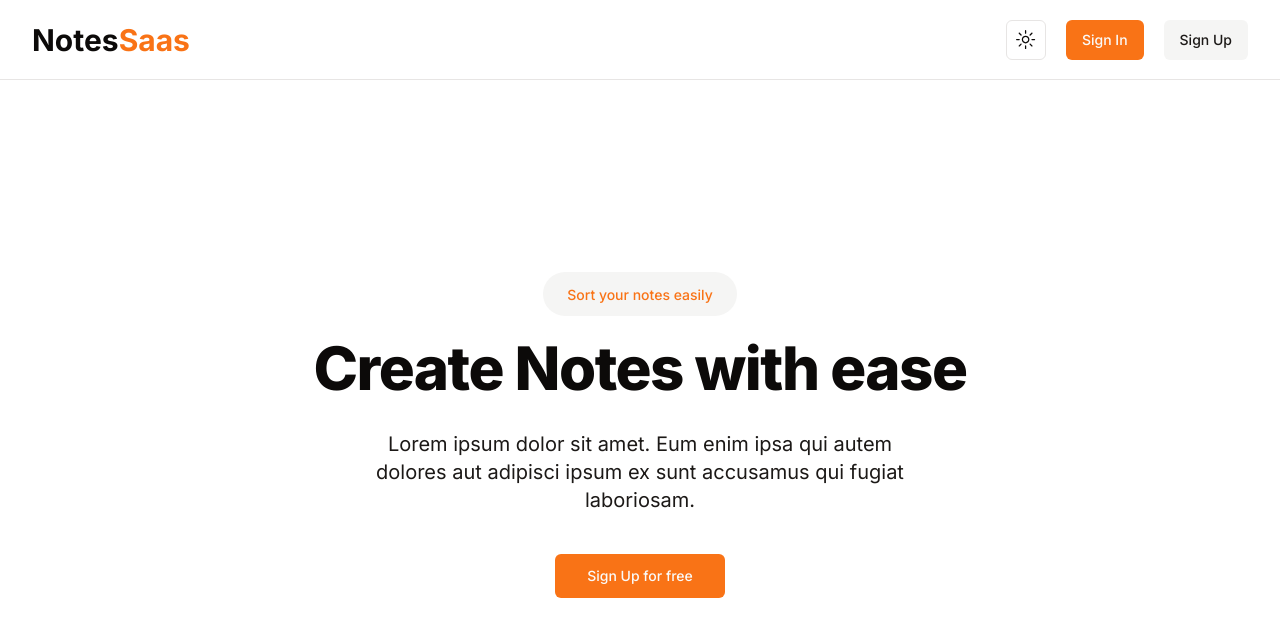
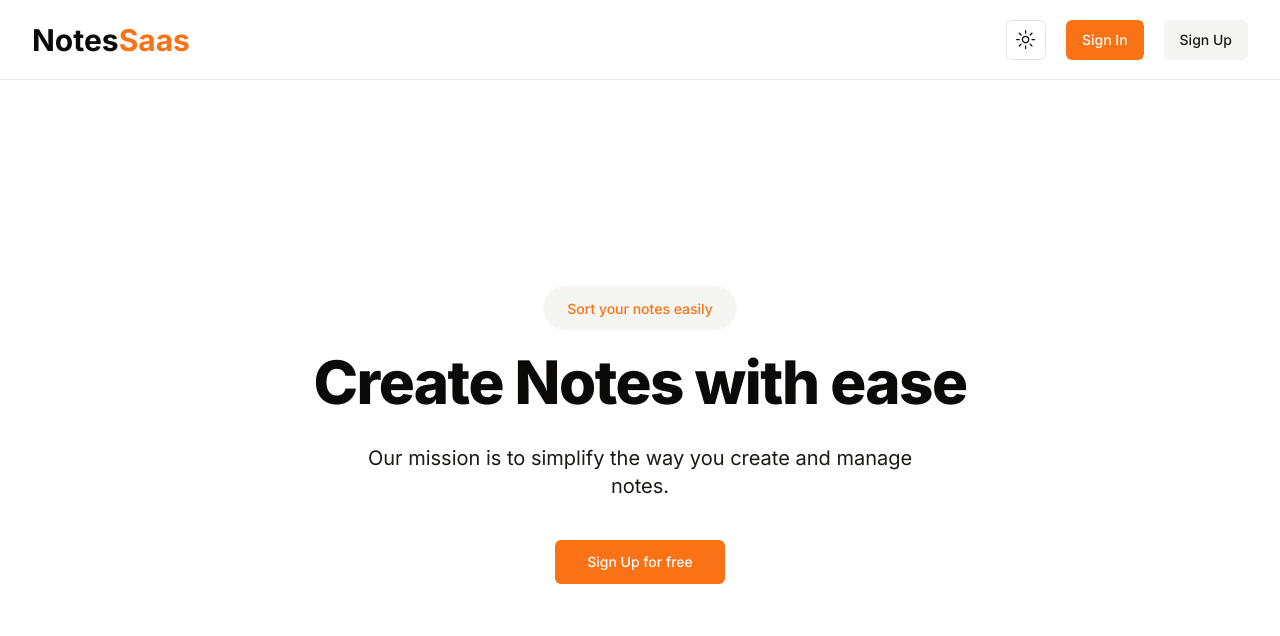
Before and after one commit to Akshay-gavandi8076/notes-saas, a Next.js app: page / in a window 1280 px wide. Shown: the top 636 px of the page. Built offline with nearby package versions, Linux system fonts and the light colour scheme; no server answers.

Commit message:
chore: Home page content change

```diff
--- a/src/app/page.tsx
+++ b/src/app/page.tsx
@@ -25,8 +25,7 @@ export default async function Home() {
               Create Notes with ease
             </h1>
             <p className='max-w-xl mx-auto mt-8 text-base lg:text-xl text-secondary-foreground'>
-              Lorem ipsum dolor sit amet. Eum enim ipsa qui autem dolores aut
-              adipisci ipsum ex sunt accusamus qui fugiat laboriosam.
+              Our mission is to simplify the way you create and manage notes.
             </p>
           </div>
 
```
